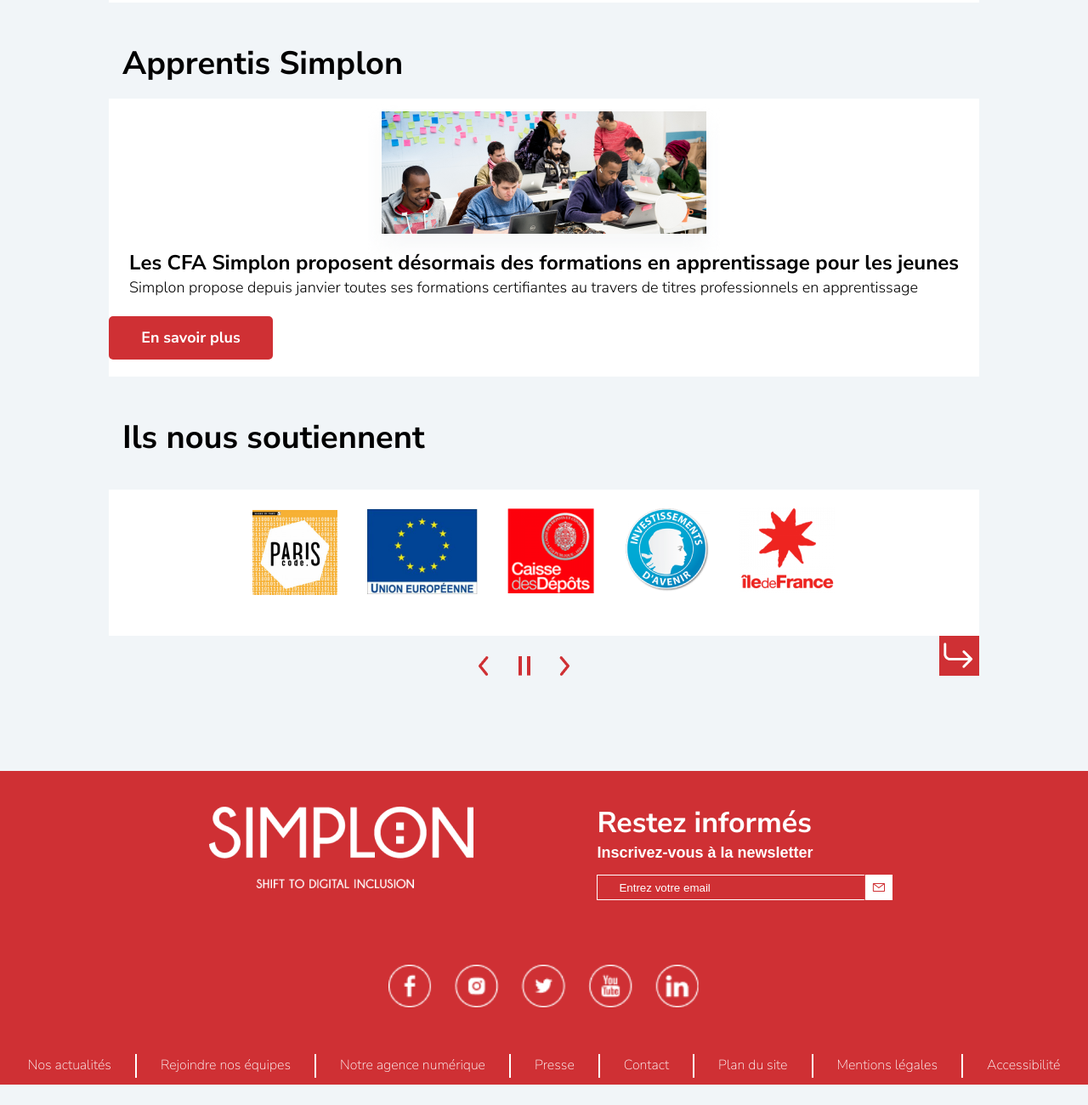
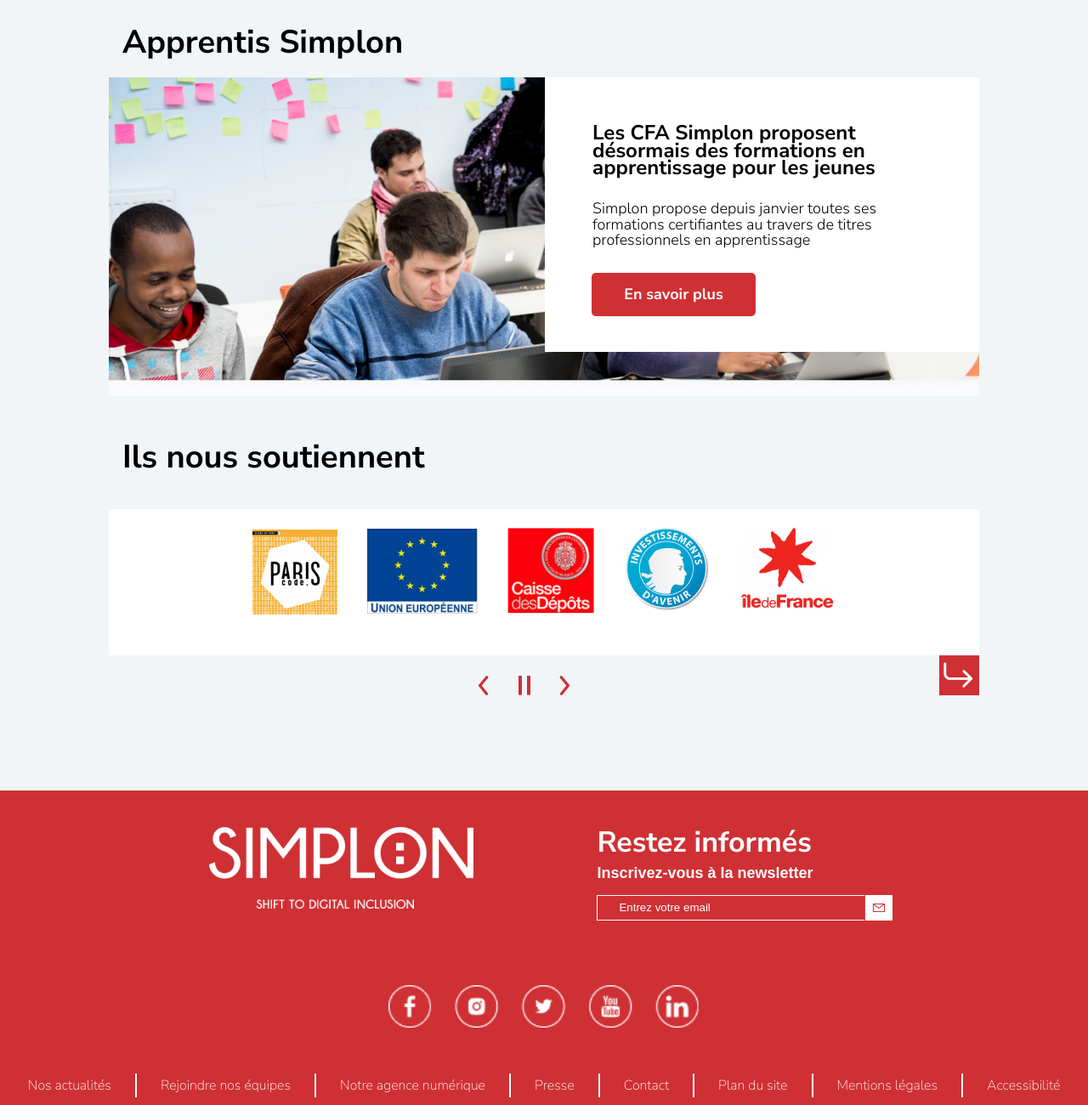
Before and after one commit to Jerrylejer/Simplon_accueil, a plain HTML site: page index.html in a window 1280 px wide. Shown: the part 1351-2651 px from the top of the page at 85% size. Before the commit the page ends 2627 px from the top, so only its background shows below. Drawn offline with Linux system fonts and the light colour scheme; a web font is replaced by a local one.

Commit message:
section desktop pour apprentis ok mais soucis sur integration photo dans section temoignages

```diff
--- a/index.html
+++ b/index.html
@@ -122,11 +122,14 @@
                 </div>
                 <!-- Titre et texte -->
                 <div class="header__textes">
-                    <h1>Simplon, réseau de Fabriques numériques et inclusives</h1>
+                    <h1>
+                        Simplon, réseau de Fabriques numériques et inclusives
+                    </h1>
                     <p class="header__paragraphe">
                         Simplon.co est une réseau de Fabriques solidaires et
                         inclusives qui proposent des formations gratuites aux
-                        métiers techniques du numérique en France et à l'étranger
+                        métiers techniques du numérique en France et à
+                        l'étranger
                     </p>
                 </div>
                 <!-- Boutons de redirections aux pages formations & Faq -->
@@ -136,7 +139,7 @@
                 </div>
             </div>
             <div class="header__desktop-droite">
-                <img src="/assets/photos/img-accueil.png" alt="photo accueil">
+                <img src="/assets/photos/img-accueil.png" alt="photo accueil" />
             </div>
         </header>
         <!--! Contenu principal de la page -->
@@ -294,6 +297,7 @@
                 <div class="apprentis__card">
                     <figure class="apprentis__image">
                         <img
+                        class="mobile"
                             src="/assets/photos/img-apprentis.png"
                             alt="photo classe Simplon"
                         />
@@ -308,8 +312,11 @@
                             certifiantes au travers de titres professionnels en
                             apprentissage
                         </p>
+                        <div class="apprentis__button--desktop">
+                            <button class="red">En savoir plus</button>
                         </div>
-                    <div class="apprentis__button">
+                    </div>
+                    <div class="apprentis__button--mobile">
                         <button class="red">En savoir plus</button>
                     </div>
                 </div>
@@ -439,15 +446,57 @@
             </div>
             <!-- Navigation autres pages du site -->
             <div class="footer__desktop-liens">
-                <nav class="footer__liste ">
+                <nav class="footer__liste">
                     <ul class="footer__list-ul">
-                        <li><a href="#">Nos actualités</a><img src="/assets/icônes_fonctionnes/pipe.png" alt="pipe"></li>
-                        <li><a a href="#">Rejoindre nos équipes</a><img src="/assets/icônes_fonctionnes/pipe.png" alt="pipe"></li>
-                        <li><a a href="#">Notre agence numérique</a><img src="/assets/icônes_fonctionnes/pipe.png" alt="pipe"></li>
-                        <li><a a href="#">Presse</a><img src="/assets/icônes_fonctionnes/pipe.png" alt="pipe"></li>
-                        <li><a a href="#">Contact</a><img src="/assets/icônes_fonctionnes/pipe.png" alt="pipe"></li>
-                        <li><a a href="#">Plan du site</a><img src="/assets/icônes_fonctionnes/pipe.png" alt="pipe"></li>
-                        <li><a a href="#">Mentions légales</a><img src="/assets/icônes_fonctionnes/pipe.png" alt="pipe"></li>
+                        <li>
+                            <a href="#">Nos actualités</a
+                            ><img
+                                src="/assets/icônes_fonctionnes/pipe.png"
+                                alt="pipe"
+                            />
+                        </li>
+                        <li>
+                            <a a href="#">Rejoindre nos équipes</a
+                            ><img
+                                src="/assets/icônes_fonctionnes/pipe.png"
+                                alt="pipe"
+                            />
+                        </li>
+                        <li>
+                            <a a href="#">Notre agence numérique</a
+                            ><img
+                                src="/assets/icônes_fonctionnes/pipe.png"
+                                alt="pipe"
+                            />
+                        </li>
+                        <li>
+                            <a a href="#">Presse</a
+                            ><img
+                                src="/assets/icônes_fonctionnes/pipe.png"
+                                alt="pipe"
+                            />
+                        </li>
+                        <li>
+                            <a a href="#">Contact</a
+                            ><img
+                                src="/assets/icônes_fonctionnes/pipe.png"
+                                alt="pipe"
+                            />
+                        </li>
+                        <li>
+                            <a a href="#">Plan du site</a
+                            ><img
+                                src="/assets/icônes_fonctionnes/pipe.png"
+                                alt="pipe"
+                            />
+                        </li>
+                        <li>
+                            <a a href="#">Mentions légales</a
+                            ><img
+                                src="/assets/icônes_fonctionnes/pipe.png"
+                                alt="pipe"
+                            />
+                        </li>
                         <li><a a href="#">Accessibilité</a></li>
                     </ul>
                 </nav>
--- a/styles.css
+++ b/styles.css
@@ -308,7 +308,11 @@
     width: 100%;
 }
 
-.caroussel__temoignage-texte img {
+.guillemets__desktop {
+    display: none;
+}
+
+.guillemets__mobile {
     margin-left: 16px;
     margin-top: 25px;
 }
@@ -322,6 +326,10 @@
     font-weight: bold;
     margin-left: 16px;
     line-height: 21.82px;
+}
+
+.caroussel__temoignage-photo {
+    display: none;
 }
 
 .caroussel__nav {
@@ -389,8 +397,27 @@
     align-items: center;
 }
 
-.apprentis__button {
-    width: 100%;
+.apprentis__image,
+.desktop {
+    display: none;
+}
+
+.apprentis__image,
+.mobile {
+    display: block;
+}
+
+.apprentis__image .mobile img {
+    max-width: 90%;
+    /* height: 144px; */
+}
+
+.apprentis__button--mobile {
+    display: block;
+}
+
+.apprentis__button--desktop {
+    display: none;
 }
 
 .apprentis__texte-titre {
@@ -664,7 +691,6 @@
         margin-left: 40px;
     }
 
-
     .header__texte h1 {
         font-size: 38px;
     }
@@ -713,16 +739,58 @@
         gap: 10px;
     }
 
+    /* section temoignages */
+
+    /* section apprentis */
+    .apprentis {
+        padding-bottom: 0px;
+    }
+
+    .apprentis__card {
+        position: relative;
+        background: url(/assets/photos/img-apprentis_desktop.png) no-repeat center center/ 120%;
+        height: 375px;
+    }
+
+    .apprentis__texte {
+        position: absolute;
+        width: 511px;
+        height: 323px;
+        top: 0;
+        right: 0;
+        background: white;
+        padding: 40px;
+    }
+
     .apprentis__texte-titre {
         font-size: 24px;
+        position: relative;
+        top: 40px;
     }
 
     .apprentis__texte-paragraphe {
         font-size: 18px;
+        position: relative;
+        top: 60px;
     }
 
-    /*  */
+    .apprentis__image .mobile {
+        display: none;
+    }
 
+    .apprentis__button--mobile {
+        display: none;
+    }
+
+    .apprentis__button--desktop {
+        display: block;
+        position: absolute;
+        top: 230px;
+        left: 55px;
+    }
+
+
+    /* Breakpoint à 1196px en max-width */
     @media screen and (min-width: 1196px) {
         .menu__desktop {
             padding-right: 0px;
@@ -732,7 +800,6 @@
 
     /* Breakpoint à 1246px en max-width */
     @media screen and (min-width: 1246px) {
-
         .header__desktop-droite img {
             width: 578px;
         }
```
Also changed, not shown: assets/icônes_typo/guillemets_desktop.png (added), assets/photos/img-apprentis_desktop.png (added), assets/photos/temoignages-1-img.png (added), assets/photos/temoignages-2-img.png (added), assets/photos/temoignages-3-img.png (added). Lines whose indentation alone changed are shown as unchanged.
